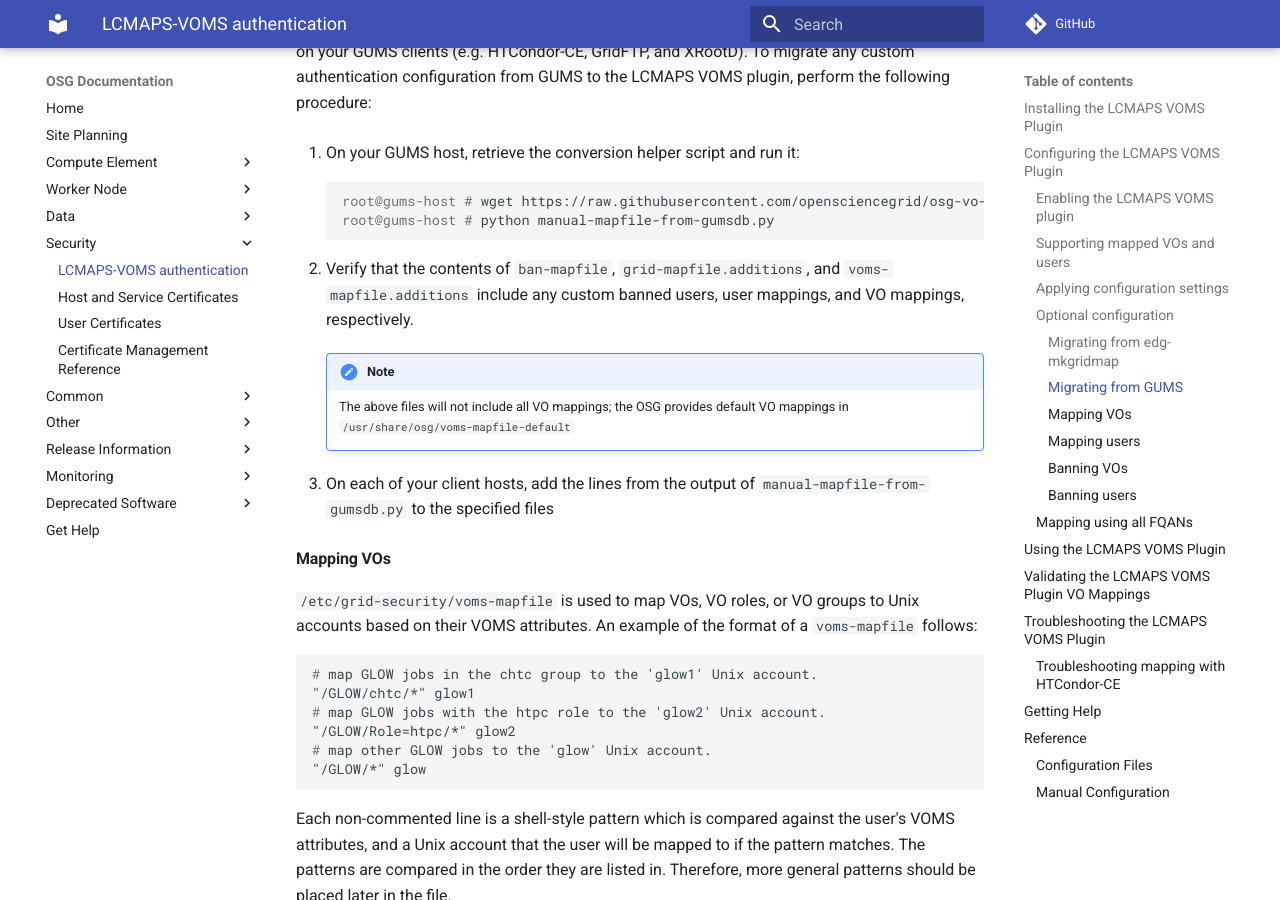
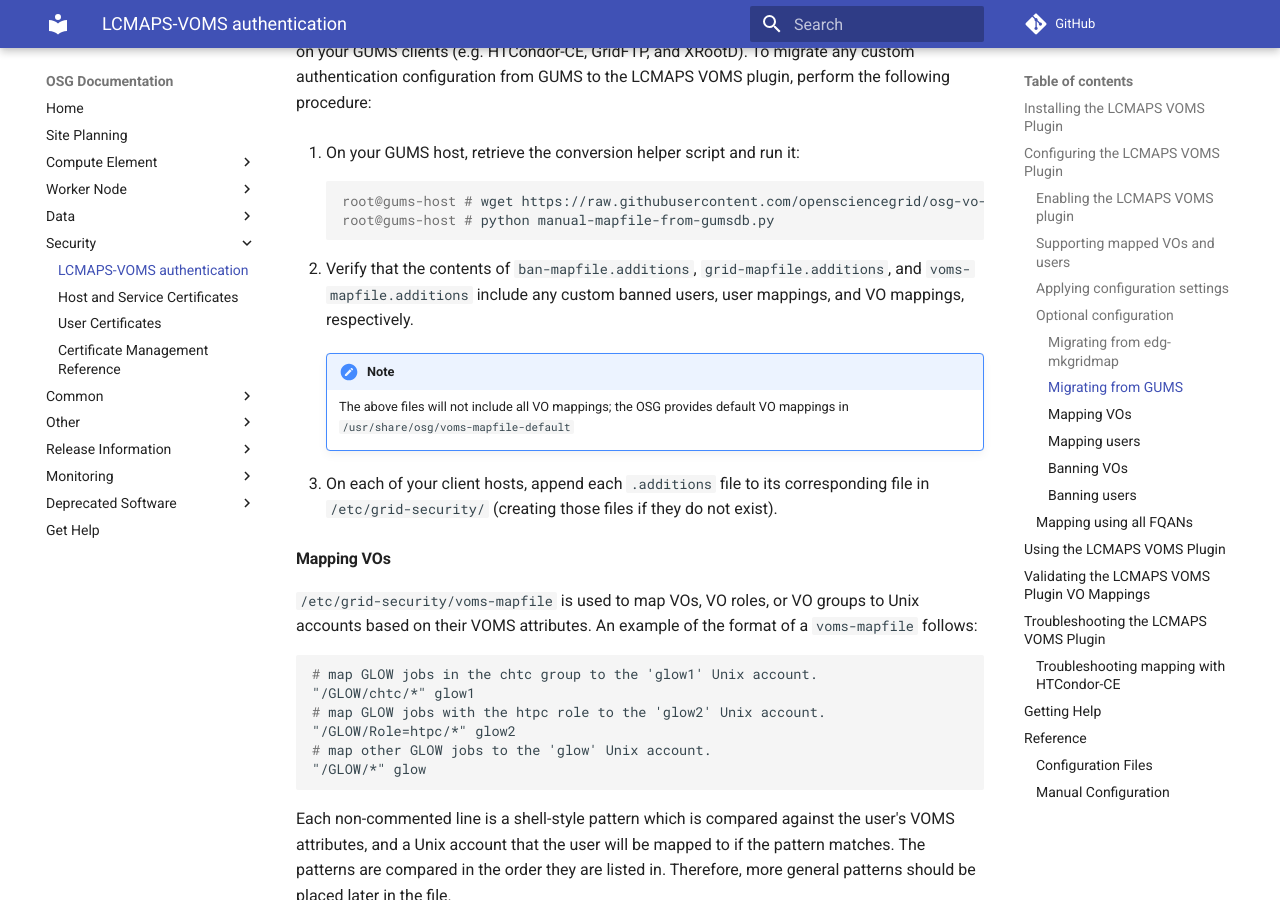
Before and after one commit to osg-htc/docs, an MkDocs documentation site: the page built from docs/security/lcmaps-voms-authentication.md, in a window 1280 px wide and 900 px high, scrolled down 4835 px. Built offline with MkDocs 1.6.1 and Material for MkDocs 9.7.7, drawn with Linux system fonts in a browser that asks for light colours; comment, search, counter and statistics services are not loaded; old or Windows-style settings are respelled for this version of MkDocs.

Commit message:
Update instructions to use new .additions files

```diff
--- a/docs/security/lcmaps-voms-authentication.md
+++ b/docs/security/lcmaps-voms-authentication.md
@@ -177,14 +177,14 @@ To migrate any custom authentication configuration from GUMS to the LCMAPS VOMS
         root@gums-host # wget https://raw.githubusercontent.com/opensciencegrid/osg-vo-config/mapfile-generator-0.2/bin/manual-mapfile-from-gumsdb.py
         root@gums-host # python manual-mapfile-from-gumsdb.py
 
-1. Verify that the contents of `ban-mapfile`, `grid-mapfile.additions`, and `voms-mapfile.additions` include any custom
+1. Verify that the contents of `ban-mapfile.additions`, `grid-mapfile.additions`, and `voms-mapfile.additions` include any custom
    banned users, user mappings, and VO mappings, respectively.
 
     !!! note
         The above files will not include all VO mappings; the OSG provides default VO mappings in
         `/usr/share/osg/voms-mapfile-default`
 
-1. On each of your client hosts, add the lines from the output of `manual-mapfile-from-gumsdb.py` to the specified files
+1. On each of your client hosts, append each `.additions` file to its corresponding file in `/etc/grid-security/` (creating those files if they do not exist).
 
 #### Mapping VOs
 
```
